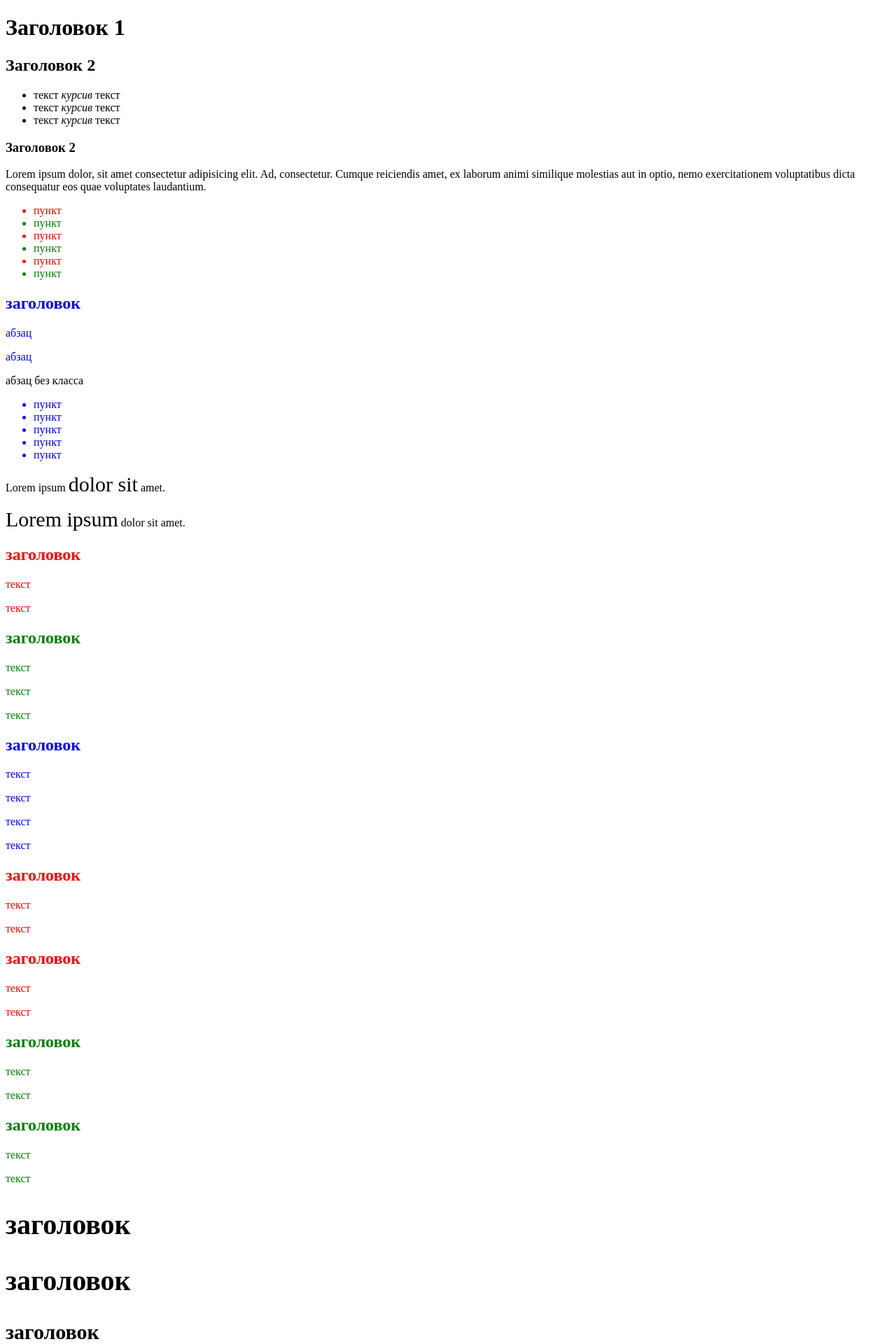
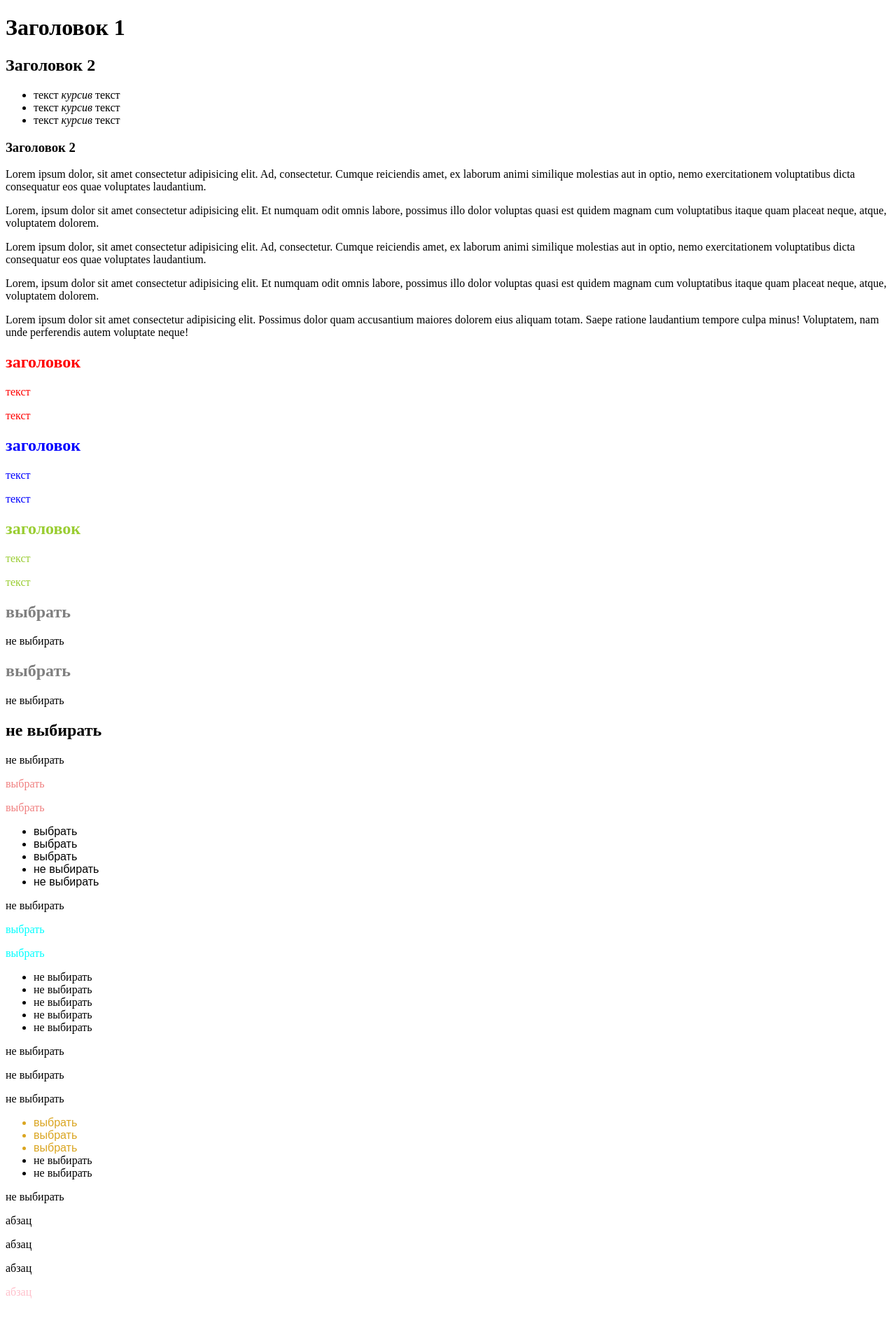
Before and after one commit to admin1979/projects, a PHP site: page / in a window 1280 px wide. Shown: the top 1920 px of the page at 70% size. After the commit the page ends 1855 px from the top, so only its background shows below. Run offline with PHP 8.4, Linux system fonts and the light colour scheme.

Commit message:
37 Несколько селекторов слитно

```diff
--- a/JS/codemu/codemuhtml/index.html
+++ b/JS/codemu/codemuhtml/index.html
@@ -18,46 +18,28 @@
     </ul>
     <h3>Заголовок 2</h3>
 
-    <p>Lorem ipsum dolor, sit amet consectetur adipisicing elit. Ad, consectetur. Cumque reiciendis amet, ex laborum
+    <p class="success large">Lorem ipsum dolor, sit amet consectetur adipisicing elit. Ad, consectetur. Cumque
+        reiciendis amet, ex laborum
         animi similique molestias aut in optio, nemo exercitationem voluptatibus dicta consequatur eos quae voluptates
         laudantium.</p>
+    <p class="error small">Lorem, ipsum dolor sit amet consectetur adipisicing elit. Et numquam odit omnis labore,
+        possimus illo dolor
+        voluptas quasi est quidem magnam cum voluptatibus itaque quam placeat neque, atque, voluptatem dolorem.</p>
 
-    <ul>
-        <li class="odd">пункт</li>
-        <li class="eve">пункт</li>
-        <li class="odd">пункт</li>
-        <li class="eve">пункт</li>
-        <li class="odd">пункт</li>
-        <li class="eve">пункт</li>
-    </ul>
+    <p class="error large">Lorem ipsum dolor, sit amet consectetur adipisicing elit. Ad, consectetur. Cumque reiciendis
+        amet, ex laborum
+        animi similique molestias aut in optio, nemo exercitationem voluptatibus dicta consequatur eos quae voluptates
+        laudantium.</p>
+    <p class="success small">Lorem, ipsum dolor sit amet consectetur adipisicing elit. Et numquam odit omnis labore,
+        possimus illo dolor
+        voluptas quasi est quidem magnam cum voluptatibus itaque quam placeat neque, atque, voluptatem dolorem.</p>
 
-    <h2 class="eee">заголовок</h2>
-    <p class="eee">
-        абзац
-    </p>
-    <p class="eee">
-        абзац
-    </p>
-    <p>
-        абзац без класса
-    </p>
+    <p class="i j s">Lorem ipsum dolor sit amet consectetur adipisicing elit. Possimus dolor quam accusantium maiores
+        dolorem eius aliquam totam. Saepe ratione laudantium tempore culpa minus! Voluptatem, nam unde perferendis autem
+        voluptate neque!</p>
 
-    <ul class="eee">
-        <li>пункт</li>
-        <li>пункт</li>
-        <li>пункт</li>
-        <li>пункт</li>
-        <li>пункт</li>
-    </ul>
 
-    <p>
-        Lorem ipsum <span class="xxx">dolor sit</span> amet.
-    </p>
-    <p>
-        <span class="xxx">Lorem ipsum</span> dolor sit amet.
-    </p>
-
-    <div class="red">
+    <div id="elem1">
         <h2>заголовок</h2>
         <p>
             текст
@@ -66,7 +48,7 @@
             текст
         </p>
     </div>
-    <div class="green">
+    <div id="elem2">
         <h2>заголовок</h2>
         <p>
             текст
@@ -74,18 +56,9 @@
         <p>
             текст
         </p>
-        <p>
-            текст
-        </p>
     </div>
-    <div class="blue">
+    <div id="elem3">
         <h2>заголовок</h2>
-        <p>
-            текст
-        </p>
-        <p>
-            текст
-        </p>
         <p>
             текст
         </p>
@@ -94,93 +67,75 @@
         </p>
     </div>
 
+    <div id="elem">
+        <h2>выбрать</h2>
+        <p>не выбирать</p>
+
+        <h2>выбрать</h2>
+        <p>не выбирать</p>
+    </div>
+
+    <h2>не выбирать</h2>
+    <p>не выбирать</p>
+
+    <div id="elemq">
+        <p class="text">выбрать</p>
+        <p class="text">выбрать</p>
+
+        <ul>
+            <li class="text">выбрать</li>
+            <li class="text">выбрать</li>
+            <li class="text">выбрать</li>
+            <li>не выбирать</li>
+            <li>не выбирать</li>
+        </ul>
+    </div>
+
+    <p class="text">не выбирать</p>
 
 
-    <div class="red">
-        <h2>заголовок</h2>
-        <p>
-            текст
-        </p>
-        <p>
-            текст
-        </p>
+    <div id="elemw">
+        <p class="text">выбрать</p>
+        <p class="text">выбрать</p>
+
+        <ul>
+            <li class="text">не выбирать</li>
+            <li class="text">не выбирать</li>
+            <li class="text">не выбирать</li>
+            <li>не выбирать</li>
+            <li>не выбирать</li>
+        </ul>
     </div>
-    <div class="red">
-        <h2>заголовок</h2>
-        <p>
-            текст
-        </p>
-        <p>
-            текст
-        </p>
+
+    <p class="text">не выбирать</p>
+
+    <div id="elemy">
+        <p class="text">не выбирать</p>
+        <p class="text">не выбирать</p>
+
+        <ul>
+            <li class="text">выбрать</li>
+            <li class="text">выбрать</li>
+            <li class="text">выбрать</li>
+            <li>не выбирать</li>
+            <li>не выбирать</li>
+        </ul>
     </div>
-    <div class="green">
-        <h2>заголовок</h2>
-        <p>
-            текст
-        </p>
-        <p>
-            текст
-        </p>
-    </div>
-    <div class="green">
-        <h2>заголовок</h2>
-        <p>
-            текст
-        </p>
-        <p>
-            текст
-        </p>
 
-    </div>
-    <h2 class="header">заголовок</h2>
-    <h2 class="header">заголовок</h2>
-    <h3 class="header">заголовок</h3>
-    <h3 class="header">заголовок</h3>
+    <p class="text2">не выбирать</p>
 
     <p class="eee">
-        текст <i>курсив</i>
+        абзац
     </p>
-    <p class="eee">
-        текст <i>курсив</i>
+    <p class="zzz">
+        абзац
     </p>
-    <div class="eee">
-        текст <i>курсив</i>
-    </div>
-    <div class="eee">
-        текст <i>курсив</i>
-    </div>
-
-    <div class="eee1">
-        <p class="hz">Hello</p>
-        <p class="red1">Привет Мир!</p>
-    </div>
-
-    <div class="q">
-        <h2>GGGGGGGGGGGGG</h2>
-        <h3>FFFFFFFFFFFFF</h3>
-    </div>
-
-    <div class="qq">
-        <h2>GGGGGGGGGGGGG</h2>
-        <h3>FFFFFFFFFFFFF</h3>
-        <h3 class="bbb">ddsdsdsdsdsd</h3>
-    </div>
-
-    <div class="yyy">AAAAAAdsddddddddgfgg
-        <p>ddddddddddd</p>
-        <p class="ddd">kkkkkkkkkkkkkk</p>
-    </div>
-
-    <div class="1eee">
-        <p>hue moe</p>
-        <div class="1bbb">
-            hue fdfdfdfdd
-            <div class="kkk">
-                <h2>Kaka</h2>
-            </div>
-        </div>
-    </div>
+    <p class="ccc">
+        абзац
+    </p>
+    <p class="eee zzz ccc">
+        абзац
+    </p>
 
 </body>
 
--- a/JS/codemu/codemuhtml/style.css
+++ b/JS/codemu/codemuhtml/style.css
@@ -1,61 +1,41 @@
-.odd {
+#elem1 {
     color: red;
 }
 
-.eve {
-    color: green;
-}
-
-.eee {
+#elem2 {
     color: blue;
 }
 
-.xxx {
-    font-size: 30px;
-}
-
-.red {
-    color: red;
-}
-
-.green {
-    color: green;
-}
-
-.blue {
-    color: blue;
-}
-
-h2.header {
-    font-size: 40px;
-}
-
-h3.header {
-    font-size: 30px;
-}
-
-.eee i {
-    color: red;
-}
-
-.eee1 .red1 {
-    color: red;
-}
-
-.q h2 {
-    color: red;
-}
-
-.qq h3.bbb {
-    color: yellow;
-}
-
-.yyy p.ddd {
+#elem3 {
     color: yellowgreen;
 }
 
-.kkk {
-    color: red;
+#elem h2 {
+    color: gray;
 }
 
-/* 32 ошибка новичков */
+#elemq p.text {
+    color: lightcoral;
+}
+
+#elemq li {
+    font: 1em sans-serif;
+}
+
+#elemw p.text {
+    font-family: serif;
+    color: aqua;
+}
+
+#elemy li.text {
+    color: goldenrod;
+    font-family: Arial;
+}
+
+/*36 Выбор элемента по нескольким классам на CSS*/
+
+p.ccc.zzz.ccc {
+    color: pink;
+}
+
+/*37 Несколько селекторов слитно*/
```
